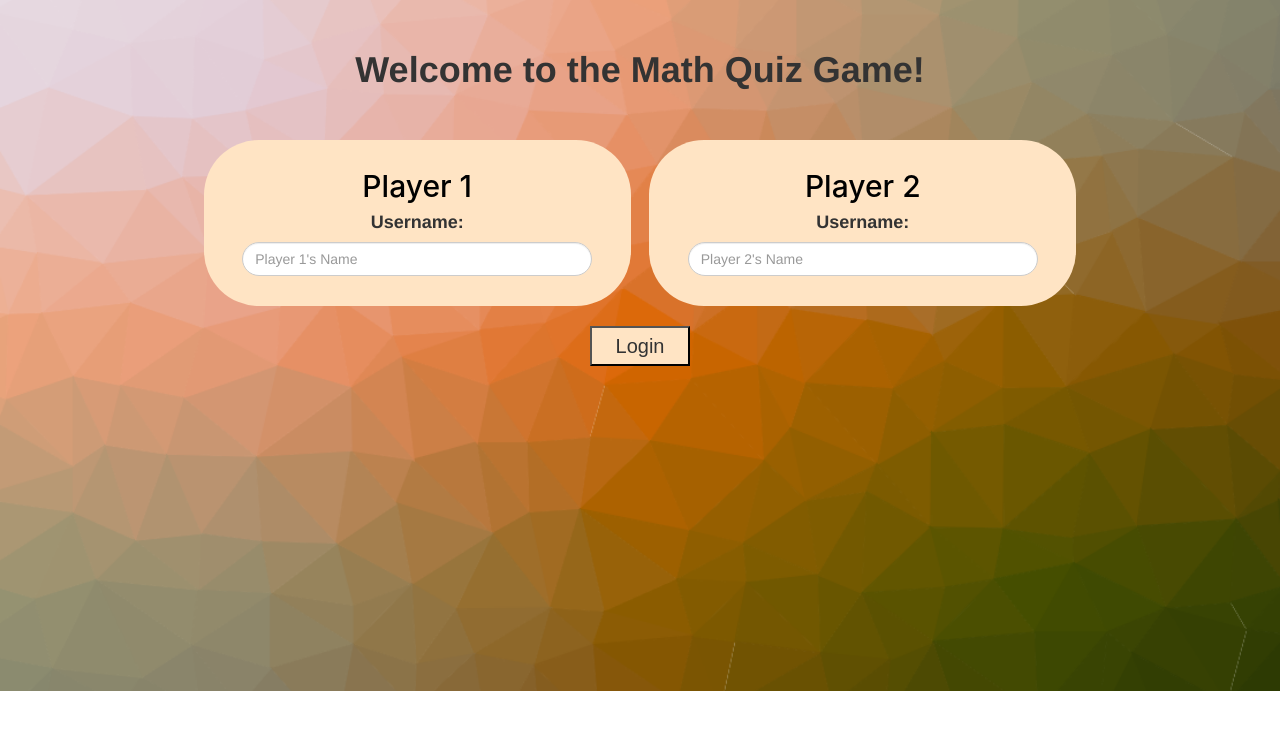
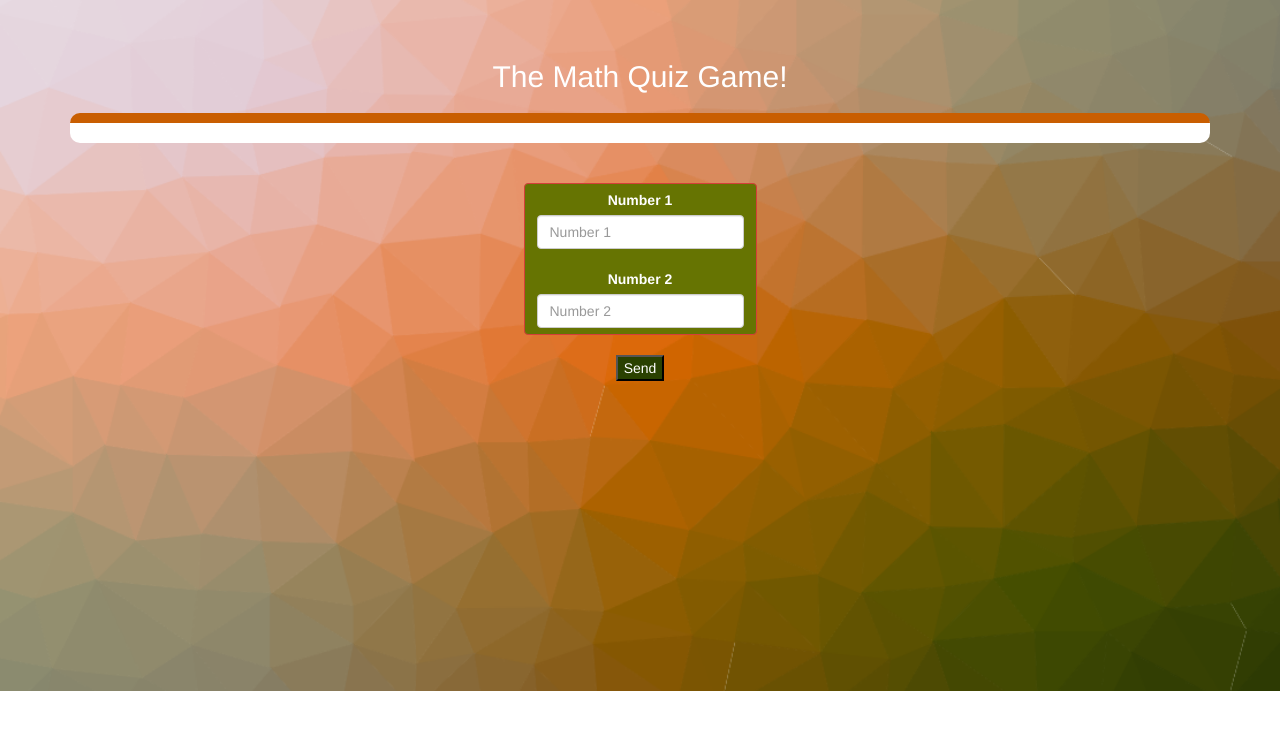
Before and after one commit to coding-learn11/project-math-quiz, a plain HTML site: page quiz.html in a window 1280 px wide. Drawn offline with nearby package versions, Linux system fonts and the light colour scheme.

Commit message:
Add files via upload

```diff
--- a/quiz.css
+++ b/quiz.css
@@ -45,3 +45,21 @@ body {
     font-family: -apple-system, BlinkMacSystemFont, 'Segoe UI', Roboto, Oxygen, Ubuntu, Cantarell, 'Open Sans', 'Helvetica Neue', sans-serif;
     color: black;
 }
+
+#output
+{
+background: white;
+border-radius: 10px;
+border-top: 10px solid #c95e01;
+padding: 10px;
+float: none;
+text-align: left;
+}
+
+#numbers {
+    background-color: #667402;
+}
+
+#number1, #number2 {
+    width: 100%;
+}
--- a/quiz.html
+++ b/quiz.html
@@ -11,31 +11,41 @@
 
     <link rel="stylesheet" type="text/css" href="quiz.css">
 
-    <script src="quiz.js"></script>
-
 </head>
 
 <body id="body" class="responsive">
 
+    <h4 id="player1_name"></h4> <span id="player1_score"></span>
+    <br>
+    <h4 id="player2_name"></h4> <span id="player2_score"></span>
+
+    <div class="container">
         <center>
-    <h1 id="title1">Welcome to the Math Quiz Game!</h1>
-
-    <div id="div_login1" class="col-lg-4 col-sm-8 col-xs-11 div_login">
-        <h2 class="text1">Player 1</h2>
-        <h4 class="text2">Username:</h4>
-        <input type="text" id="player1Name" class="form-control" placeholder="Player 1's Name">
+            <h2 style="color: white;">The Math Quiz Game!</h2>
+            <h3 id="player_question"></h3>
+            <h3 id="player_answer"></h3>
+            <div id="output"></div>
             <br>
-    </div>
-    <div  id="div_login2" class="col-lg-4 col-sm-8 col-xs-11 div_login">
-        <h2 class="text1">Player 2</h2>
-        <h4 class="text2">Username:</h4>
-        <input type="text" id="player2Name" class="form-control" placeholder="Player 2's Name">
             <br>
+            <div id="numbers" class="btn btn-danger">
+            <label style="font-weight: bold;">Number 1 </label>
+            <br>
+            <input type="text" id="number1" class="form-control" placeholder="Number 1">
+            <br>
+            <label style="font-weight: bold;" >Number 2 </label>
+            <br>
+            <input type="text" id="number2" class="form-control" placeholder="Number 2">
         </div>
             <br>
             <br>
-    <button id="button_login" onclick="adduser()">Login</button>
+            <button onclick="send()" style="background-color: #2a4101; color: white;">Send</button>
+
         </center>
+    </div>
+
+
+
+
+    <script src="quiz.js"></script>
     </body>
-
     </html>
```
Also changed, not shown: index.html (+2 -2 lines), main.js (added, +9 -0 lines). Lines whose indentation alone changed are shown as unchanged.
